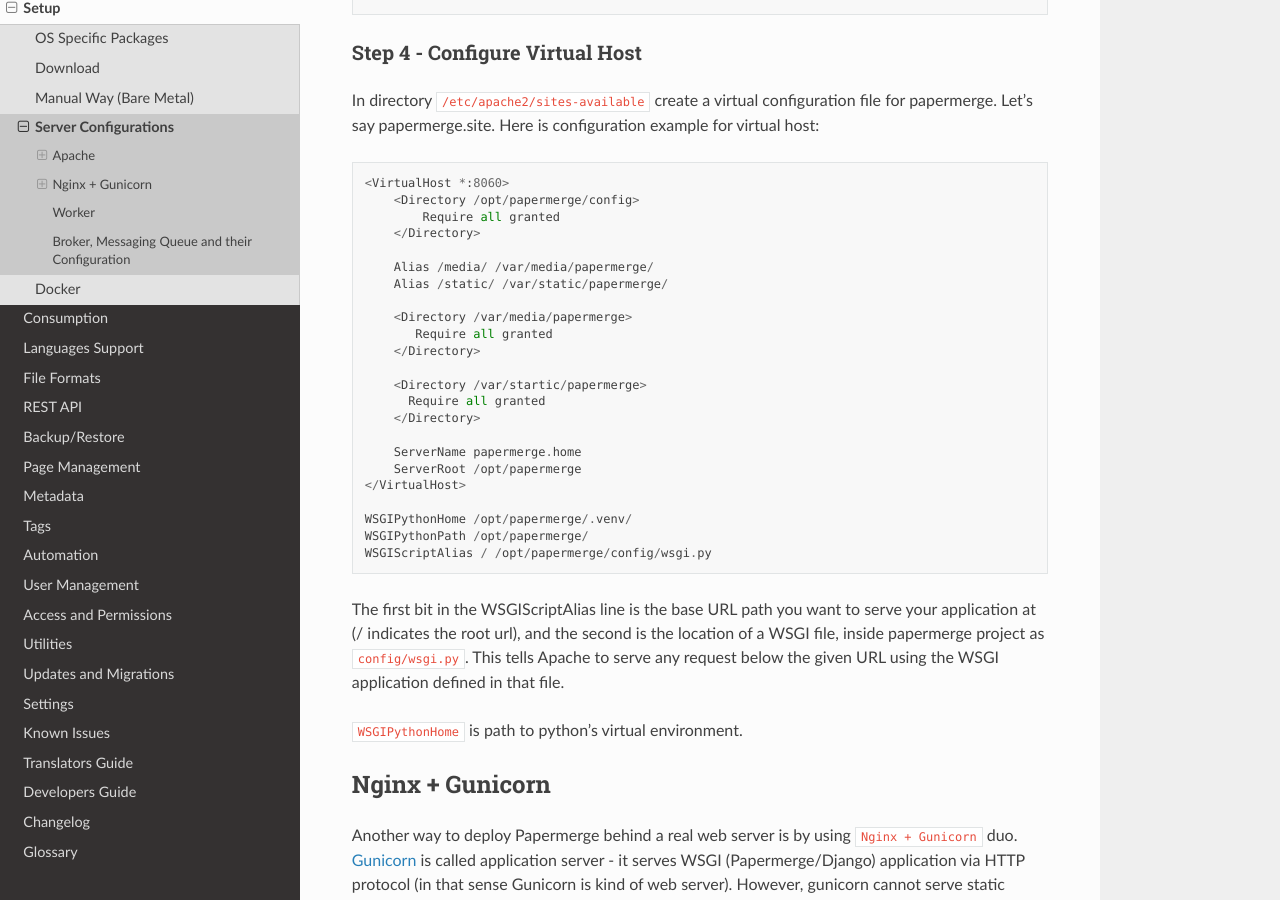
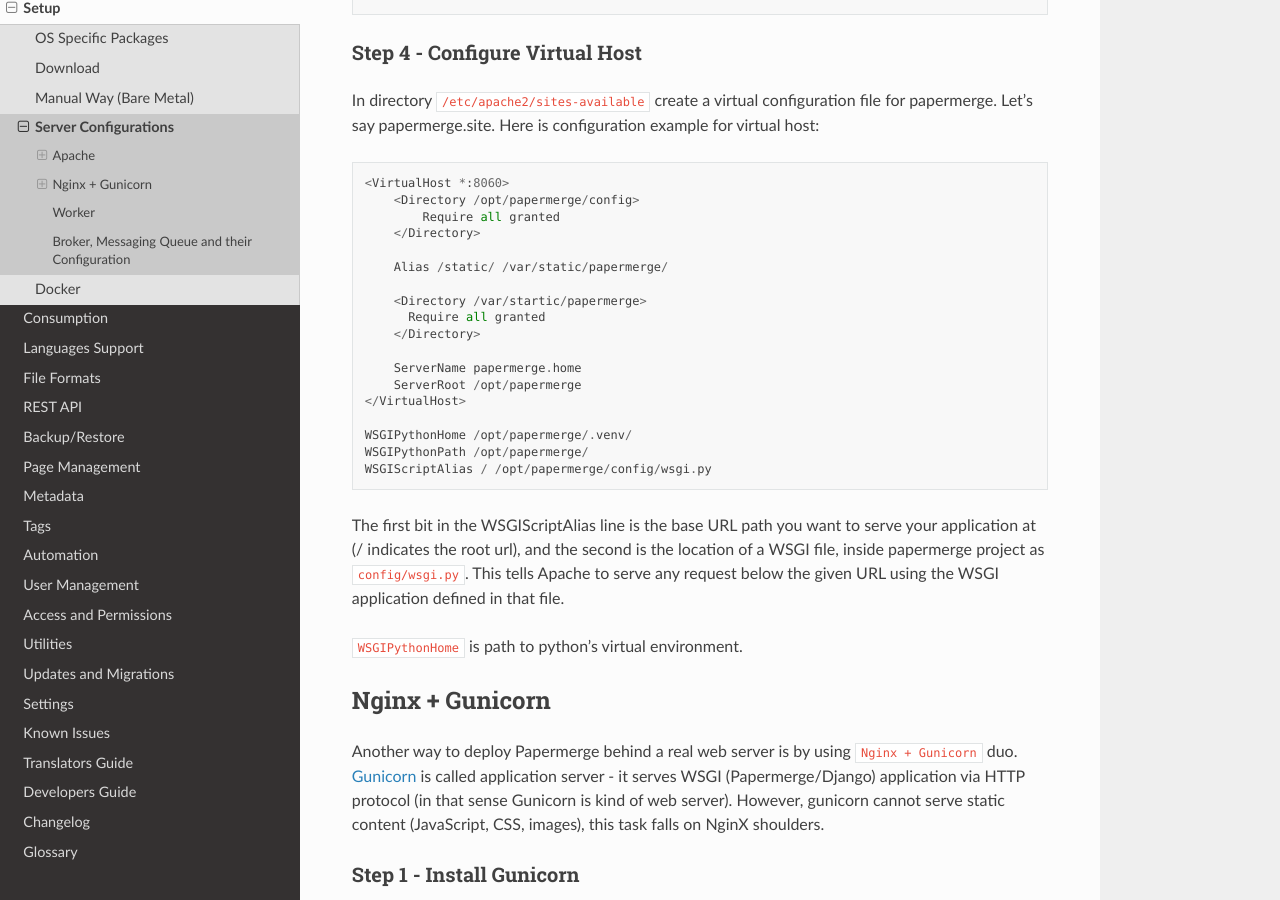
Before and after one commit to ciur/papermerge, a Sphinx documentation site: the page built from docs/source/setup/server_configurations.rst, in a window 1280 px wide and 900 px high, scrolled down 2397 px. Built offline with Sphinx 7.4.7 and the Read the Docs theme 2.0.0, drawn with Linux system fonts in a browser that asks for light colours; some of the changed text lies outside the part shown.

Commit message:
docs: Do not expose media directory
Do not instruct users to expose the media directory unprotected. This is unsafe and not necessary for normal operation of a Papermerge instance.

```diff
--- a/docs/source/setup/server_configurations.rst
+++ b/docs/source/setup/server_configurations.rst
@@ -113,12 +113,7 @@
             Require all granted
         </Directory>
 
-        Alias /media/ /var/media/papermerge/
         Alias /static/ /var/static/papermerge/
-
-        <Directory /var/media/papermerge>
-           Require all granted
-        </Directory>
 
         <Directory /var/startic/papermerge>
           Require all granted
@@ -227,10 +222,6 @@
             alias /opt/static/;
         }
 
-        location /media/ {
-            alias /opt/media/;
-        }
-
         location / {
             proxy_pass http://127.0.0.1:9001;
         }
```
